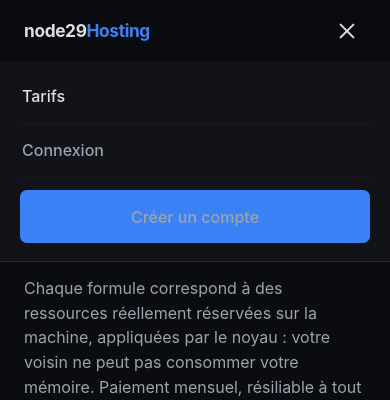
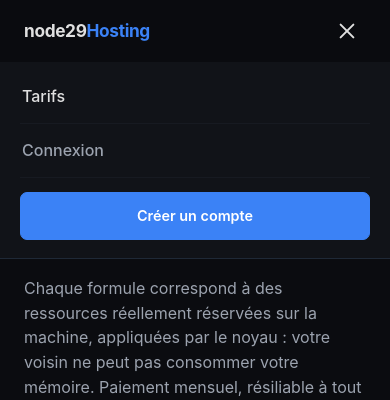
Before and after one commit to paulschk/orion, a FastAPI app: page /tarifs in a window 390 px wide, after a click that opens the changed part. Shown: the top 400 px of the page. Run offline with FastAPI, Linux system fonts and the light colour scheme; data that the repository does not hold is empty; parts of the project's set-up code (start-up, migrations or seed data) failed here and were passed over.

Commit message:
fix(style): the header call to action was grey on blue
`.pnav nav a` (specificity 0,1,2) beat `.btn-primary` (0,1,0) on colour, and its
font-weight: 500 beat `.btn`'s 600. The "Créer un compte" button in the header
therefore rendered with a muted grey label on the blue background - a contrast
of about 1.9:1 against the 3.68:1 of the same button in the hero.

The nav's link rules are now scoped to `a:not(.btn)`, and the button drops
btn-sm, so it is the hero's button: same text colour, background, border,
weight, size and padding, verified property by property. On a phone it is a
full-width target rather than one squashed by the link padding.

```diff
--- a/orion/static/css/orion.css
+++ b/orion/static/css/orion.css
@@ -110,8 +110,11 @@ html { scroll-behavior: smooth; }
 .logo { font-weight: 700; font-size: 1.08rem; color: var(--text); letter-spacing: -0.02em; }
 .logo .num { color: var(--accent); }
 .pnav nav { display: flex; gap: 24px; align-items: center; }
-.pnav nav a { color: var(--text-muted); font-size: 0.92rem; font-weight: 500; text-decoration: none; }
-.pnav nav a:hover, .pnav nav a.active { color: var(--text); }
+/* Links only. `.pnav nav a` outweighs `.btn-primary` on specificity, so without
+   the :not(.btn) the header's call to action inherited the nav's grey and its
+   font weight - a grey label on a blue button. */
+.pnav nav a:not(.btn) { color: var(--text-muted); font-size: 0.92rem; font-weight: 500; text-decoration: none; }
+.pnav nav a:not(.btn):hover, .pnav nav a:not(.btn).active { color: var(--text); }
 
 /* ---------------------------------------------------------------- burger */
 /* One control for both shells: three bars that fold into a cross when open.
@@ -149,11 +152,13 @@ html { scroll-behavior: smooth; }
                 padding .3s ease, visibility .3s;
   }
   .pnav nav.open { max-height: 78vh; opacity: 1; visibility: visible; padding: 8px 20px 18px; }
-  .pnav nav a {
+  .pnav nav a:not(.btn) {
     padding: 14px 2px; font-size: 1rem; border-bottom: 1px solid var(--border-soft);
   }
-  .pnav nav a:last-child { border-bottom: 0; }
-  .pnav nav a.btn { margin-top: 12px; text-align: center; }
+  .pnav nav a:not(.btn):last-child { border-bottom: 0; }
+  /* A comfortable target at the end of the panel, not a squashed one: the
+     link padding above used to apply to it as well. */
+  .pnav nav a.btn { margin-top: 14px; width: 100%; padding: 12px 16px; }
 }
 
 .hero { padding: 84px 0 64px; border-bottom: 1px solid var(--border); }
--- a/orion/templates/base_public.html
+++ b/orion/templates/base_public.html
@@ -23,7 +23,7 @@
         <a href="/logout" class="muted">Déconnexion</a>
       {% else %}
         <a href="/login">Connexion</a>
-        <a class="btn btn-primary btn-sm" href="/register">Créer un compte</a>
+        <a class="btn btn-primary" href="/register">Créer un compte</a>
       {% endif %}
     </nav>
   </div>
```
